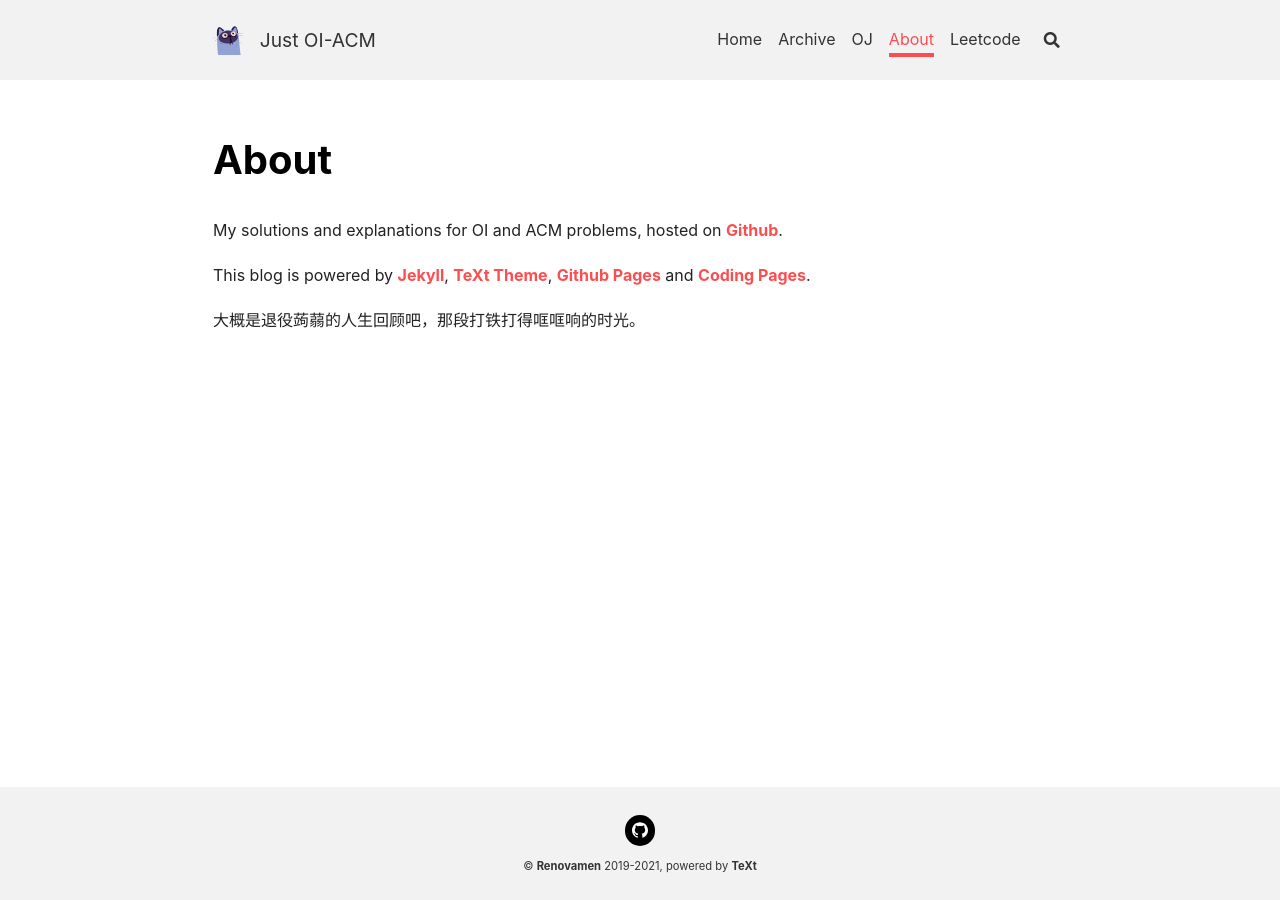
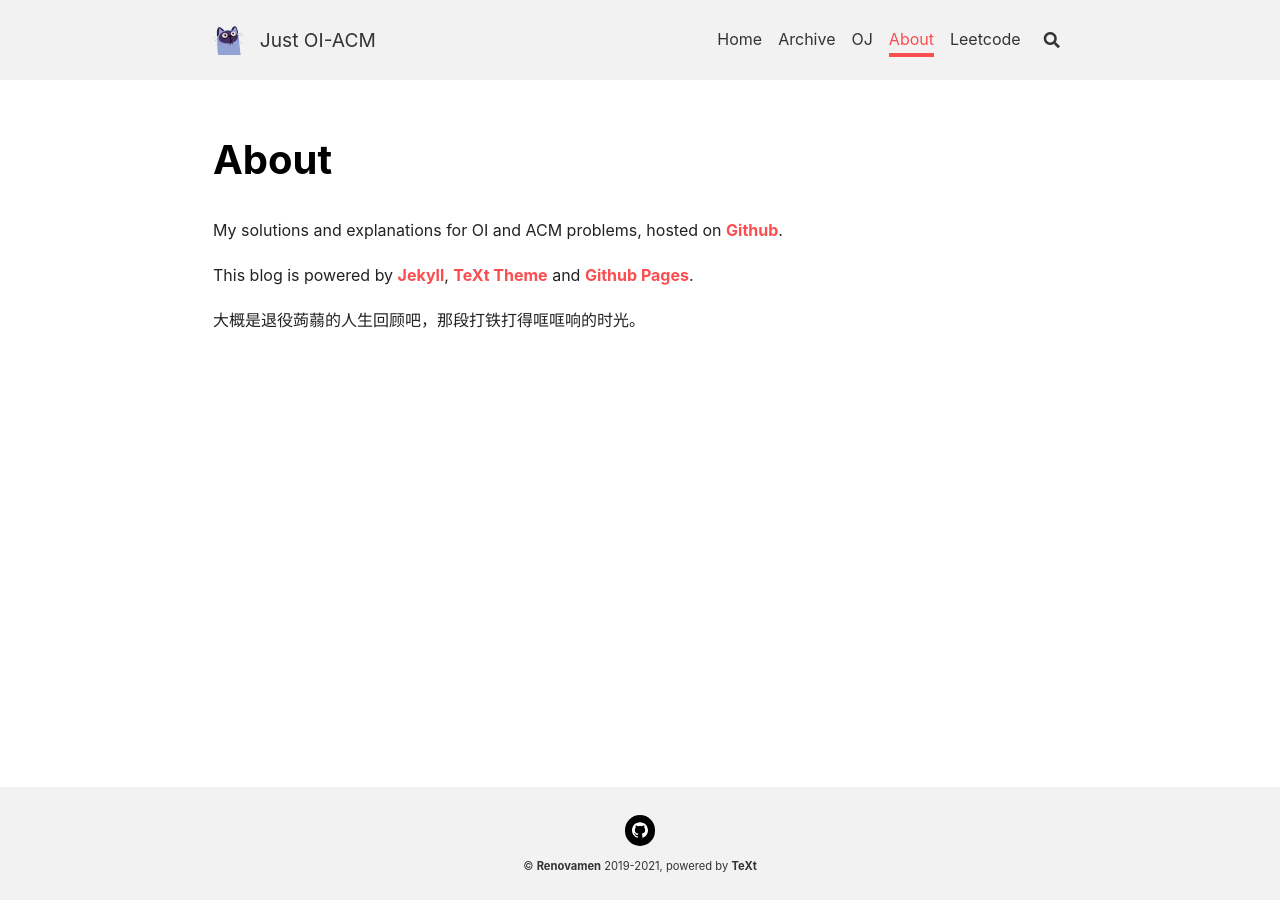
Before and after one commit to Renovamen/OI-ACM, a Jekyll site: the page built from docs/about.md, in a window 1280 px wide. Built offline with Jekyll 4.4.1, drawn with Linux system fonts in a browser that asks for light colours; nearby versions of some CDN libraries.

Commit message:
Update deployment info

```diff
--- a/docs/about.md
+++ b/docs/about.md
@@ -6,6 +6,6 @@ key: page-about
 
 My solutions and explanations for OI and ACM problems, hosted on [Github](https://github.com/Renovamen/OI-ACM){:target="_blank"}.
 
-This blog is powered by [Jekyll](https://jekyllrb.com/){:target="_blank"}, [TeXt Theme](https://github.com/kitian616/jekyll-TeXt-theme){:target="_blank"}, [Github Pages](https://pages.github.com/){:target="_blank"} and [Coding Pages](https://coding.net/){:target="_blank"}.
+This blog is powered by [Jekyll](https://jekyllrb.com/){:target="_blank"}, [TeXt Theme](https://github.com/kitian616/jekyll-TeXt-theme){:target="_blank"} and [Github Pages](https://pages.github.com/){:target="_blank"}.
 
 大概是退役蒟蒻的人生回顾吧，那段打铁打得哐哐响的时光。
```
